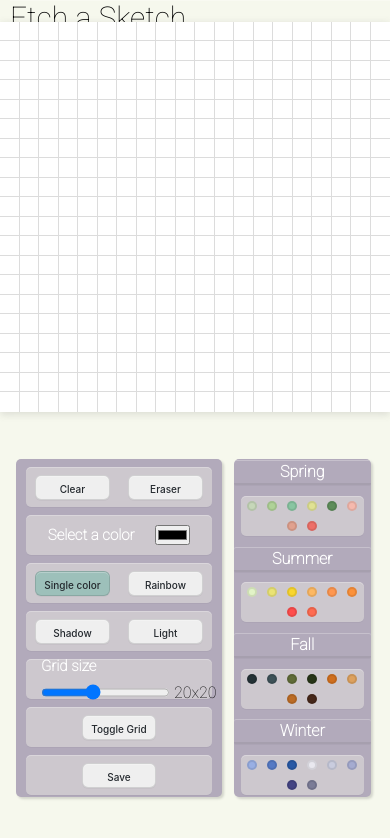
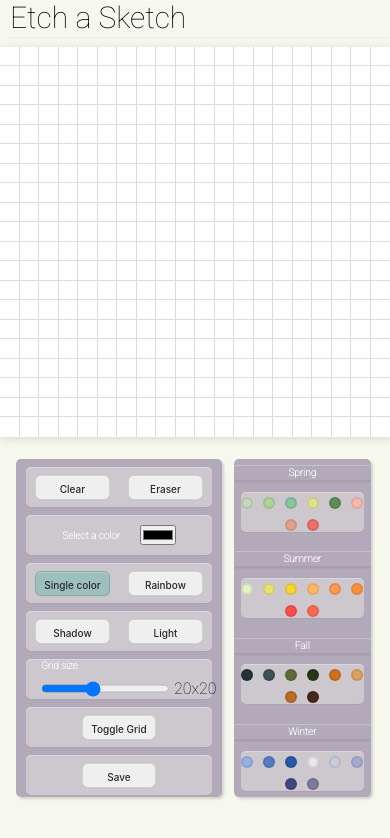
Before and after one commit to apokatastasis1/etch-a-sketch, a plain HTML site: page index.html in a window 390 px wide. Drawn offline with nearby package versions, Linux system fonts and the light colour scheme.

Commit message:
Edited media queries

```diff
--- a/styles.css
+++ b/styles.css
@@ -386,7 +386,7 @@ label{
   @media only screen and (max-width: 450px) {
 
     .grid-container{
-        margin-top: -400px;
+        margin-top: -350px;
         width: 390px;
         height: 390px;
     }
@@ -403,6 +403,7 @@ label{
         width:35vw ;
         padding: 0;
         height: 40vh;
+        align-items: center;
 
     }
     .season{
@@ -413,12 +414,13 @@ label{
         height: 12px;
     }
     .season.section{
-        padding: 5px ;
+        padding: 5px 0 10px 0 ;
+        margin-top: -10px;
 
     }
     .color{
-        width: 10px;
-        height: 10px;
+        width: 12px;
+        height: 12px;
     }
     .btn{
         max-height: 25px;
@@ -427,9 +429,12 @@ label{
 
         margin: auto;
     }
+    .season-name{
+        font-size: 10px;
+    }
 
     label{
-        font-size: 15px;
+        font-size: 10px;
     }
 
     .range-slider{
```
